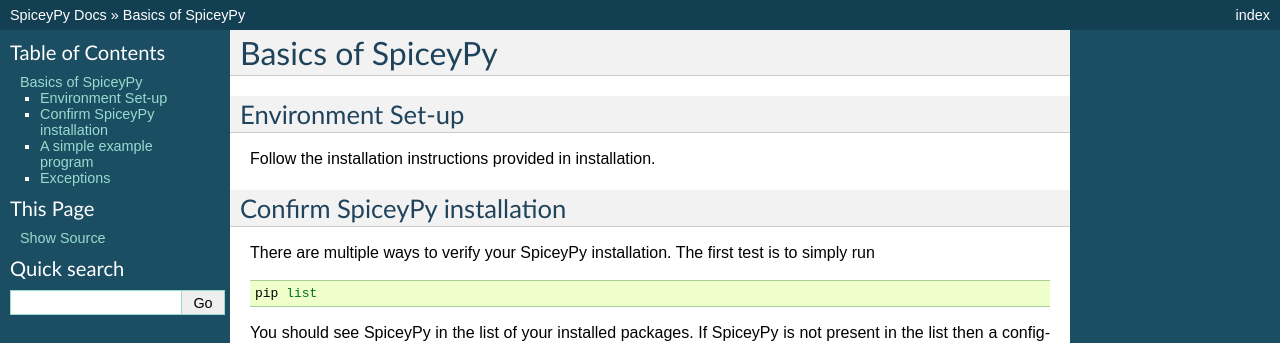
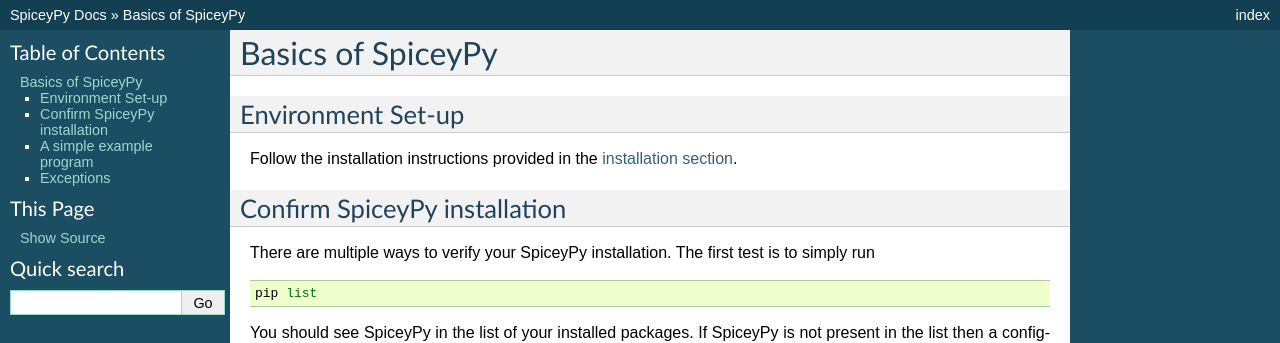
Before and after one commit to AndrewAnnex/SpiceyPy, a Sphinx documentation site: the page built from docs/basics.rst, in a window 1280 px wide. Shown: the top 343 px of the page. Built offline with Sphinx 7.4.7, drawn with Linux system fonts in a browser that asks for light colours; pages that are not in the unit, such as notebooks, are missing from menus.

Commit message:
Fix internal reference in docs
Labels that are not placed before a section title need an explicit
title

```diff
--- a/docs/basics.rst
+++ b/docs/basics.rst
@@ -4,7 +4,8 @@
 Environment Set-up
 ------------------
 
-Follow the installation instructions provided in :ref:`installation`.
+Follow the installation instructions provided in the :ref:`installation section
+<installation>`.
 
 Confirm SpiceyPy installation
 -----------------------------
```
